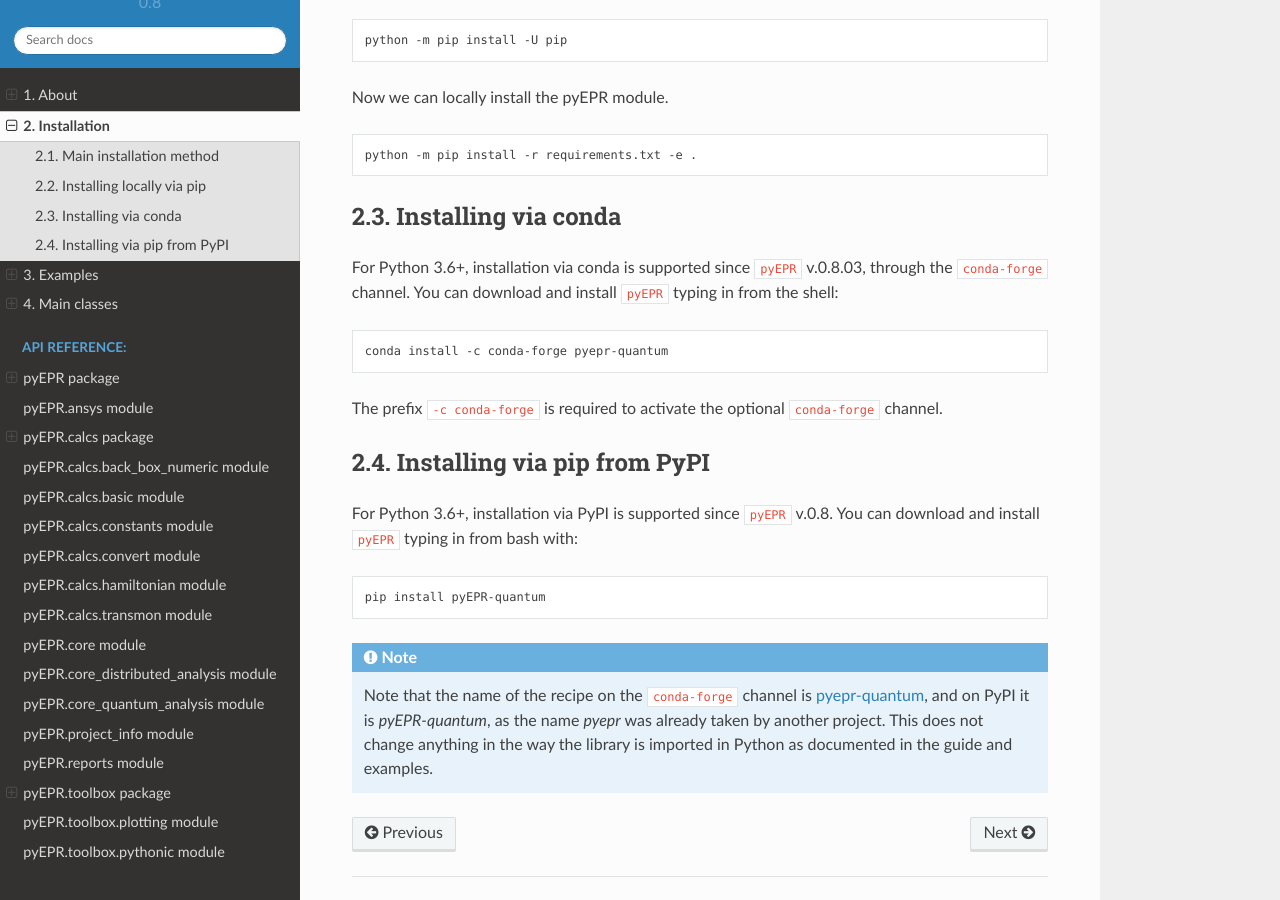
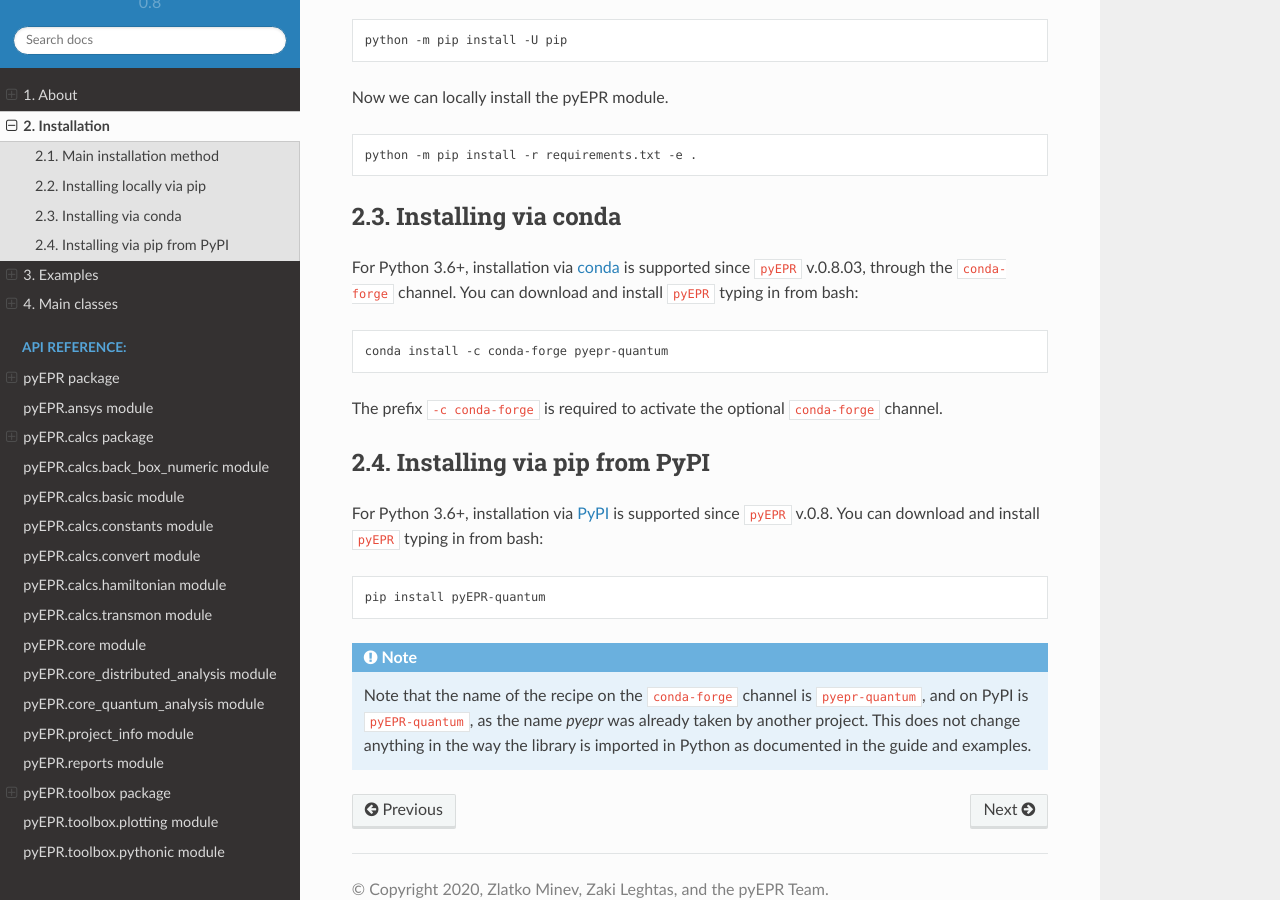
Before and after one commit to zlatko-minev/pyEPR, a Sphinx documentation site: the page built from docs/source/installation.rst, in a window 1280 px wide and 900 px high, scrolled down 690 px. Built offline with Sphinx 7.4.7 and the Read the Docs theme 2.0.0, drawn with Linux system fonts in a browser that asks for light colours; the version number is read from the project's files by our own code.

Commit message:
add info on pypi install and note on package name

```diff
--- a/docs/source/installation.rst
+++ b/docs/source/installation.rst
@@ -63,7 +63,7 @@ Now we can locally install the pyEPR module.
 Installing via conda
 ====================
 
-For Python 3.6+, installation via conda is supported since ``pyEPR`` v.0.8.03, through the ``conda-forge`` channel. You can download and install ``pyEPR`` typing in from the shell:
+For Python 3.6+, installation via `conda`_ is supported since ``pyEPR`` v.0.8.03, through the ``conda-forge`` channel. You can download and install ``pyEPR`` typing in from bash:
 
 .. code-block:: bash
 
@@ -76,7 +76,7 @@ The prefix ``-c conda-forge`` is required to activate the optional ``conda-forge
 Installing via pip from PyPI
 ============================
 
-For Python 3.6+, installation via PyPI is supported since ``pyEPR`` v.0.8. You can download and install ``pyEPR`` typing in from bash with:
+For Python 3.6+, installation via `PyPI`_ is supported since ``pyEPR`` v.0.8. You can download and install ``pyEPR`` typing in from bash:
 
 .. code-block:: bash
 
@@ -84,6 +84,7 @@ For Python 3.6+, installation via PyPI is supported since ``pyEPR`` v.0.8. You c
 
 .. note::
 
-  Note that the name of the recipe on the ``conda-forge`` channel is `pyepr-quantum`_, and on PyPI it is `pyEPR-quantum`, as the name `pyepr` was already taken by another project. This does not change anything in the way the library is imported in Python as documented in the guide and examples.
+  Note that the name of the recipe on the ``conda-forge`` channel is ``pyepr-quantum``, and on PyPI is ``pyEPR-quantum``, as the name `pyepr` was already taken by another project. This does not change anything in the way the library is imported in Python as documented in the guide and examples.
 
-.. _pyepr-quantum: https://anaconda.org/conda-forge/pyepr-quantum
+.. _conda: https://anaconda.org/conda-forge/pyepr-quantum
+.. _PyPI: https://pypi.org/project/pyEPR-quantum/0.8/
```
